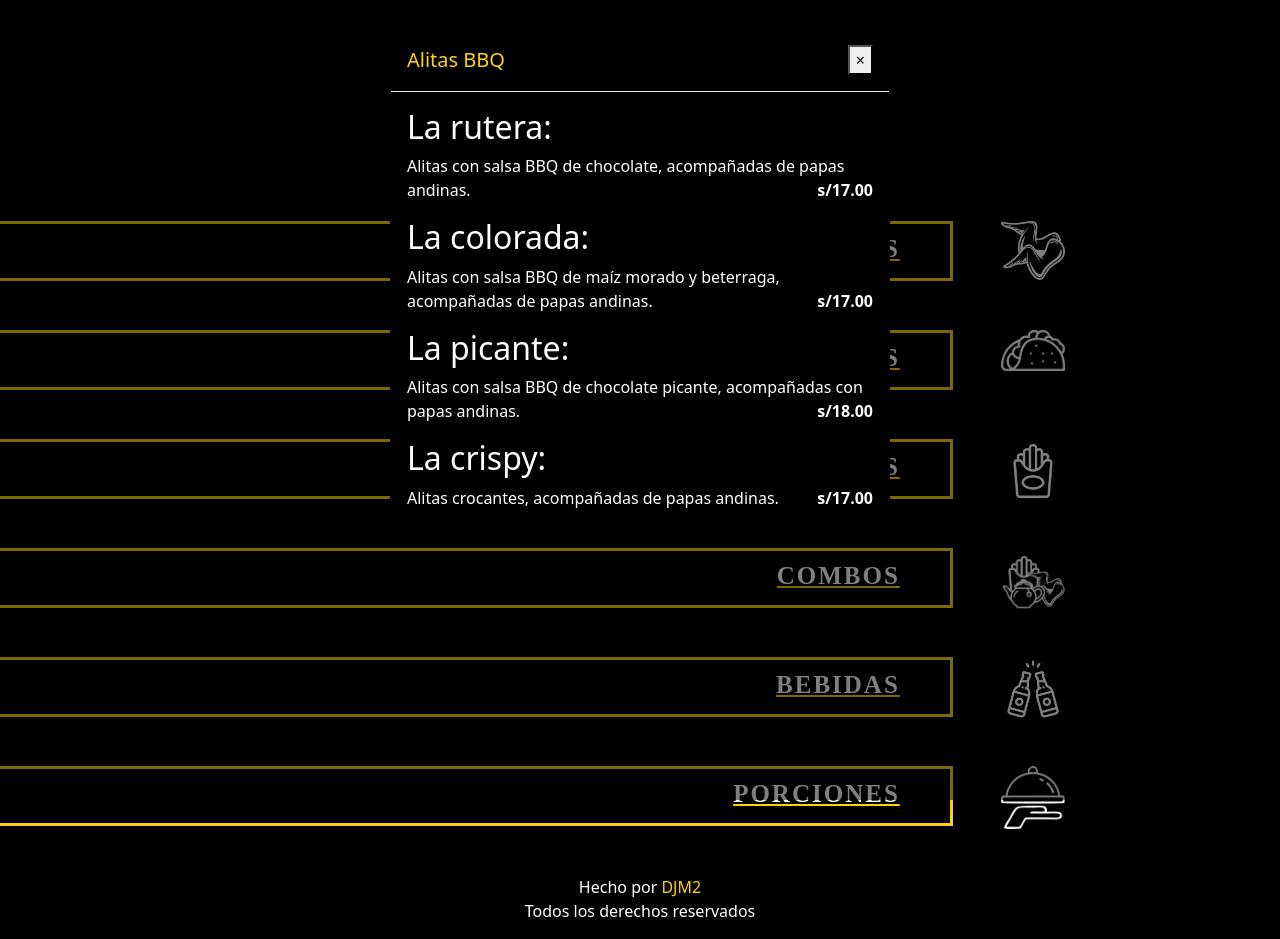
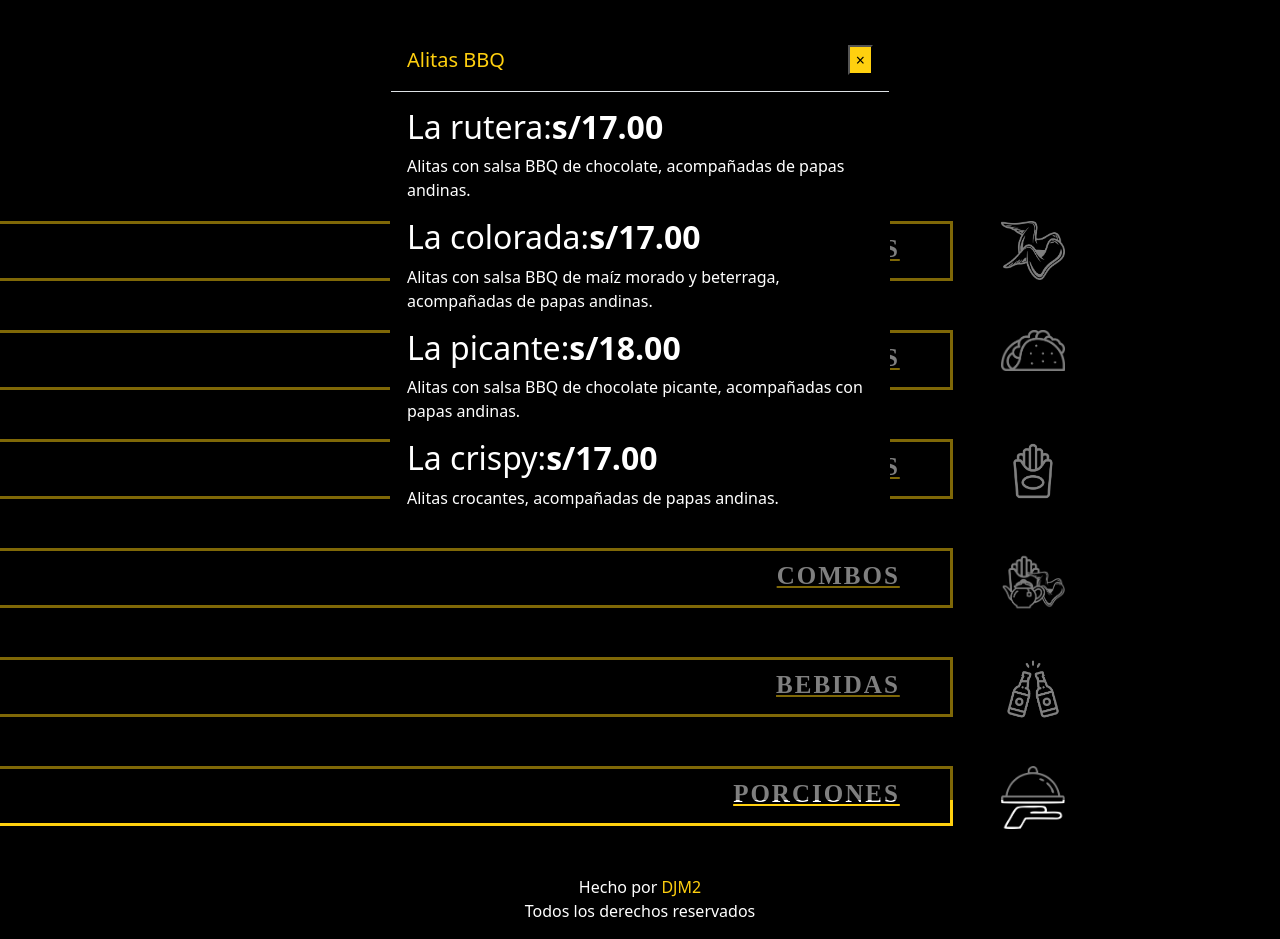
Before and after one commit to DJM2/carta-2, a plain HTML site: page index.html in a window 1280 px wide. Both pictures are taken after a click on the element "ALITAS". Drawn offline with nearby package versions, Linux system fonts and the light colour scheme; a web font is replaced by a local one.

Commit message:
Add files via upload

```diff
--- a/index.html
+++ b/index.html
@@ -77,48 +77,48 @@
             <div class="modal-content" id="contenido-modal">
                 <div class="modal-header">
                     <h5 class="modal-title" id="exampleModalLabel" style="color: #ffd00f;">Alitas BBQ</h5>
-                    <button type="button" class="close" data-dismiss="modal" aria-label="Close">
-                        <span aria-hidden="true">&times;</span>
+                    <button type="button" class="close" data-dismiss="modal" aria-label="Close" style="background: #ffd00f;">
+                        <span aria-hidden=" true ">&times;</span>
                     </button>
                 </div>
-                <div class="modal-body">
-                    <h2>La rutera:</h2>
-                    <p>Alitas con salsa BBQ de chocolate, acompañadas de papas andinas.<strong style="font-size: 16px; float: right;">s/17.00</strong></p>
-                    <h2>La colorada:</h2>
-                    <p>Alitas con salsa BBQ de maíz morado y beterraga, acompañadas de papas andinas.<strong style="font-size: 16px; float: right;">s/17.00</strong></p>
-                    <h2>La picante:</h2>
-                    <p>Alitas con salsa BBQ de chocolate picante, acompañadas con papas andinas.<strong style="font-size: 16px; float: right;">s/18.00</strong></p>
-                    <h2>La crispy:</h2>
-                    <p>Alitas crocantes, acompañadas de papas andinas.<strong style="font-size: 16px; float: right;">s/17.00</strong></p>
+                <div class="modal-body ">
+                    <h2>La rutera:<strong>s/17.00</strong></h2>
+                    <p>Alitas con salsa BBQ de chocolate, acompañadas de papas andinas.</p>
+                    <h2>La colorada:<strong>s/17.00</strong></h2>
+                    <p>Alitas con salsa BBQ de maíz morado y beterraga, acompañadas de papas andinas.</p>
+                    <h2>La picante:<strong>s/18.00</strong></h2>
+                    <p>Alitas con salsa BBQ de chocolate picante, acompañadas con papas andinas.</p>
+                    <h2>La crispy:<strong>s/17.00</strong></h2>
+                    <p>Alitas crocantes, acompañadas de papas andinas.</p>
                 </div>
             </div>
         </div>
     </div>
-    <div class="modal fade" id="tacos" tabindex="-1" role="dialog" aria-labelledby="exampleModalLabel" aria-hidden="true">
-        <div class="modal-dialog" role="document">
-            <div class="modal-content" id="contenido-modal">
-                <div class="modal-header">
-                    <h5 class="modal-title" id="exampleModalLabel" style="color: #ffd00f;">Tacos Ruteros</h5>
-                    <button type="button" class="close" data-dismiss="modal" aria-label="Close">
-                        <span aria-hidden="true">&times;</span>
+    <div class="modal fade " id="tacos" tabindex="-1 " role="dialog " aria-labelledby="exampleModalLabel " aria-hidden="true ">
+        <div class="modal-dialog " role="document ">
+            <div class="modal-content " id="contenido-modal">
+                <div class="modal-header ">
+                    <h5 class="modal-title " id="exampleModalLabel " style="color: #ffd00f; ">Tacos Ruteros</h5>
+                    <button type="button " class="close " data-dismiss="modal " aria-label="Close " style="background: #ffd00f;">
+                        <span aria-hidden="true ">&times;</span>
                     </button>
                 </div>
-                <div class="modal-body">
-                    <h2>Tacos con carne:</h2>
+                <div class="modal-body ">
+                    <h2>Tacos con carne: <strong>s/20.00</strong></h2>
                     <p>Tortilla de maíz hecho en casa acompañado de lomo fino salpimentado salteado con vino blanco con su picor rutero tradicional
-                        <strong style="font-size: 16px; float: right;">s/20.00</strong>
+
                     </p>
-                    <h2>Tacos con pollo:</h2>
+                    <h2>Tacos con pollo:<strong>s/20.00</strong></h2>
                     <p>Tortilla de maíz hecho en casa trozos de pollo Crispy marinado en especies y hierbas aromáticas , Salteado con mantequilla y vino blanco con su picor rutero tradicional.
-                        <strong style="font-size: 16px; float: right;">s/20.00</strong></p>
+                    </p>
                 </div>
             </div>
         </div>
     </div>
 
-    <script src="https://code.jquery.com/jquery-3.2.1.slim.min.js" integrity="sha384-KJ3o2DKtIkvYIK3UENzmM7KCkRr/rE9/Qpg6aAZGJwFDMVNA/GpGFF93hXpG5KkN" crossorigin="anonymous"></script>
-    <script src="https://cdn.jsdelivr.net/npm/popper.js@1.12.9/dist/umd/popper.min.js" integrity="sha384-ApNbgh9B+Y1QKtv3Rn7W3mgPxhU9K/ScQsAP7hUibX39j7fakFPskvXusvfa0b4Q" crossorigin="anonymous"></script>
-    <script src="https://cdn.jsdelivr.net/npm/bootstrap@4.0.0/dist/js/bootstrap.min.js" integrity="sha384-JZR6Spejh4U02d8jOt6vLEHfe/JQGiRRSQQxSfFWpi1MquVdAyjUar5+76PVCmYl" crossorigin="anonymous"></script>
+    <script src="https://code.jquery.com/jquery-3.2.1.slim.min.js " integrity="sha384-KJ3o2DKtIkvYIK3UENzmM7KCkRr/rE9/Qpg6aAZGJwFDMVNA/GpGFF93hXpG5KkN " crossorigin="anonymous "></script>
+    <script src="https://cdn.jsdelivr.net/npm/popper.js@1.12.9/dist/umd/popper.min.js " integrity="sha384-ApNbgh9B+Y1QKtv3Rn7W3mgPxhU9K/ScQsAP7hUibX39j7fakFPskvXusvfa0b4Q " crossorigin="anonymous "></script>
+    <script src="https://cdn.jsdelivr.net/npm/bootstrap@4.0.0/dist/js/bootstrap.min.js " integrity="sha384-JZR6Spejh4U02d8jOt6vLEHfe/JQGiRRSQQxSfFWpi1MquVdAyjUar5+76PVCmYl " crossorigin="anonymous "></script>
 </body>
 
 </html>
```
